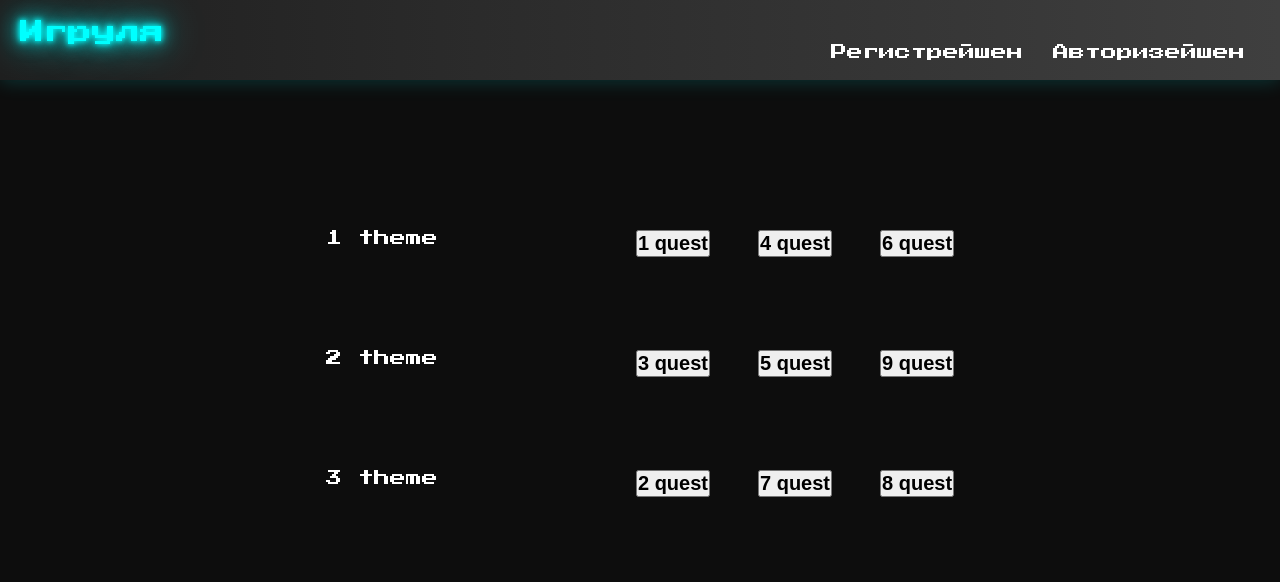
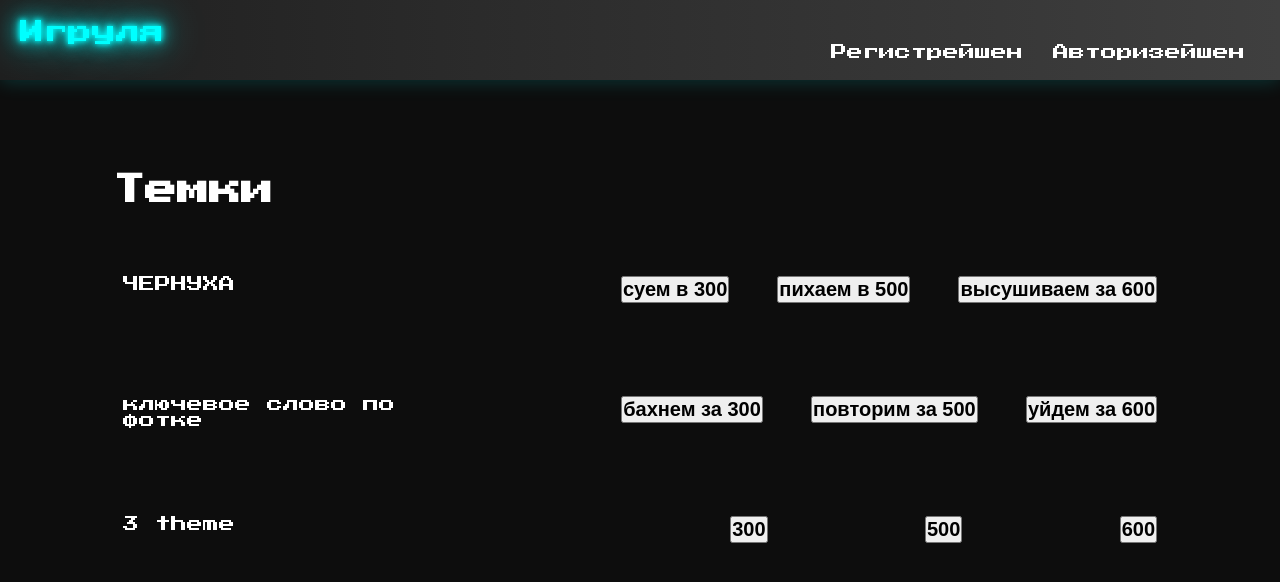
Before and after one commit to Nightwayboom/TwoPistolsGame, a React (Vite) app in the folder client/: page /game in a window 1280 px wide. Shown: the top 582 px of the page. Built offline with nearby package versions, Linux system fonts and the light colour scheme; no server answers.

Commit message:
fix/gamePage

```diff
--- a/client/src/pages/gamePage/GamePage.tsx
+++ b/client/src/pages/gamePage/GamePage.tsx
@@ -16,27 +16,28 @@ export type Questions = {
 };
 
 const themes: Themes[] = [
-  { title: '1 theme', id: 1, img: '1 img' },
-  { title: '2 theme', id: 2, img: '2 img' },
+  { title: 'ЧЕРНУХА', id: 1, img: '1 img' },
+  { title: 'ключевое слово по фотке', id: 2, img: '2 img' },
   { title: '3 theme', id: 3, img: '3 img' },
 ];
 
 const questions: Questions[] = [
-  { name: '1 quest', id: 1, categoryId: 1, answer: 'da', img: 'https://png.pngtree.com/png-clipart/20231017/original/pngtree-burger-food-png-free-download-png-image_13329458.png' },
-  { name: '2 quest', id: 2, categoryId: 3, answer: 'da', img: 'asd' },
-  { name: '3 quest', id: 3, categoryId: 2, answer: 'da', img: 'asd' },
-  { name: '4 quest', id: 4, categoryId: 1, answer: 'da', img: 'asd' },
-  { name: '5 quest', id: 5, categoryId: 2, answer: 'da', img: 'asd' },
-  { name: '6 quest', id: 6, categoryId: 1, answer: 'da', img: 'asd' },
-  { name: '7 quest', id: 7, categoryId: 3, answer: 'da', img: 'asd' },
-  { name: '8 quest', id: 8, categoryId: 3, answer: 'da', img: 'asd' },
-  { name: '9 quest', id: 9, categoryId: 2, answer: 'da', img: 'asd' },
+  { name: 'суем в 300', id: 1, categoryId: 1, answer: 'da', img: 'https://png.pngtree.com/png-clipart/20231017/original/pngtree-burger-food-png-free-download-png-image_13329458.png' },
+  { name: '300', id: 2, categoryId: 3, answer: 'da', img: 'asd' },
+  { name: 'бахнем за 300', id: 3, categoryId: 2, answer: 'da', img: 'asd' },
+  { name: 'пихаем в 500', id: 4, categoryId: 1, answer: 'da', img: 'asd' },
+  { name: 'повторим за 500', id: 5, categoryId: 2, answer: 'da', img: 'asd' },
+  { name: 'высушиваем за 600', id: 6, categoryId: 1, answer: 'da', img: 'asd' },
+  { name: '500', id: 7, categoryId: 3, answer: 'da', img: 'asd' },
+  { name: '600', id: 8, categoryId: 3, answer: 'da', img: 'asd' },
+  { name: 'уйдем за 600', id: 9, categoryId: 2, answer: 'da', img: 'asd' },
 ];
 
 const GamePage: React.FC = () => {
   return (
     <div className="GamePage">
       <div style={{ display: 'flex', flexDirection: 'column' }}>
+        <h1 style={{marginBottom: '60px'}}>Темки</h1>
         {themes.map((theme) => (
           <Theme theme={theme} questions={questions} key={theme.id} />
         ))}
--- a/client/src/pages/gamePage/Theme.tsx
+++ b/client/src/pages/gamePage/Theme.tsx
@@ -21,7 +21,7 @@ const Theme = ({ theme, questions }: ThemeProps): JSX.Element => {
   };
 
   return (
-    <div className="ThemeLine">
+    <div className='ThemeLine'>
       <div className="theme">{theme.title}</div>
       {questions
         .filter((question) => question.categoryId === theme.id)
--- a/client/src/pages/gamePage/ThemeLine.css
+++ b/client/src/pages/gamePage/ThemeLine.css
@@ -3,9 +3,11 @@
     gap: 3em;
     height: 100px;
     margin: 10px;
+    justify-content: space-between;
 }
 
 .theme {
+    width: 300px;
     margin-right: 150px;
 }
 
```
Also changed, not shown: 1 other file (tests, documents, lock files or other folders).
